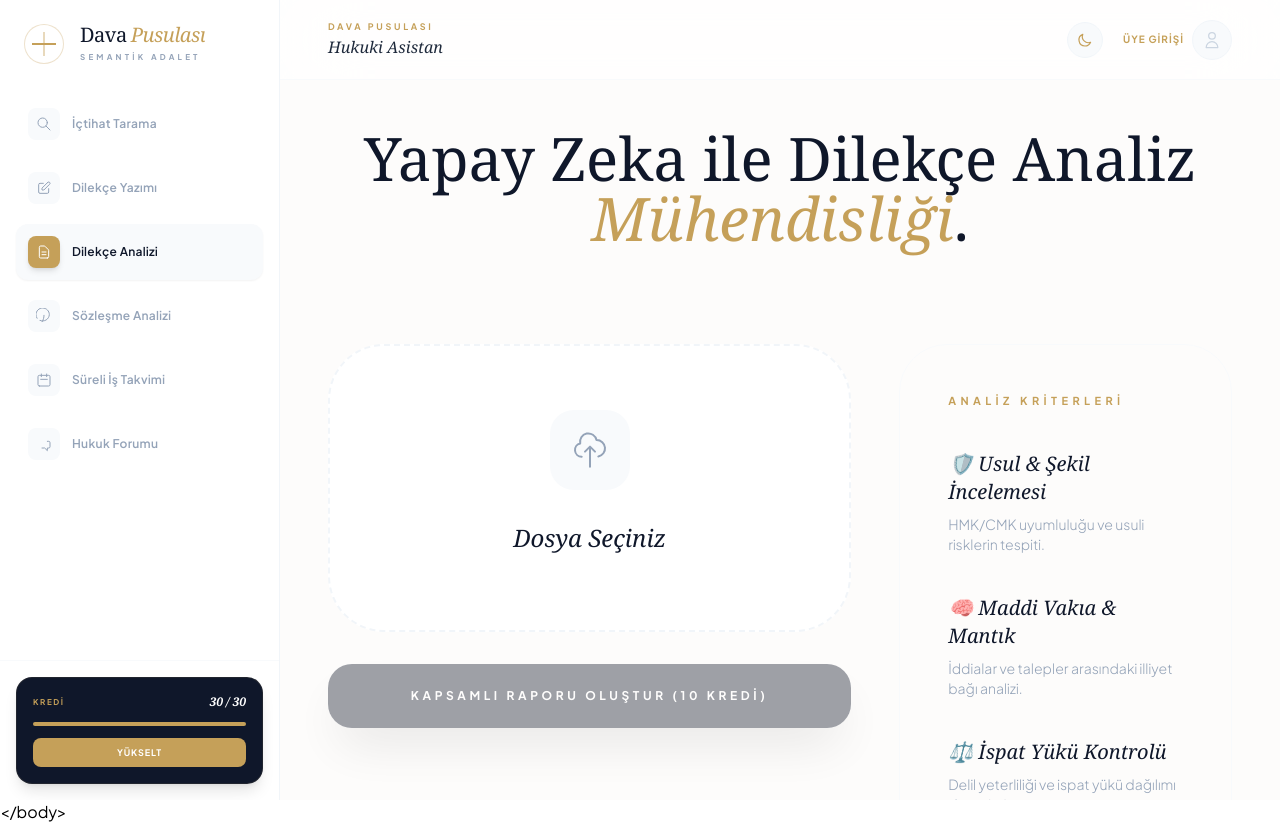
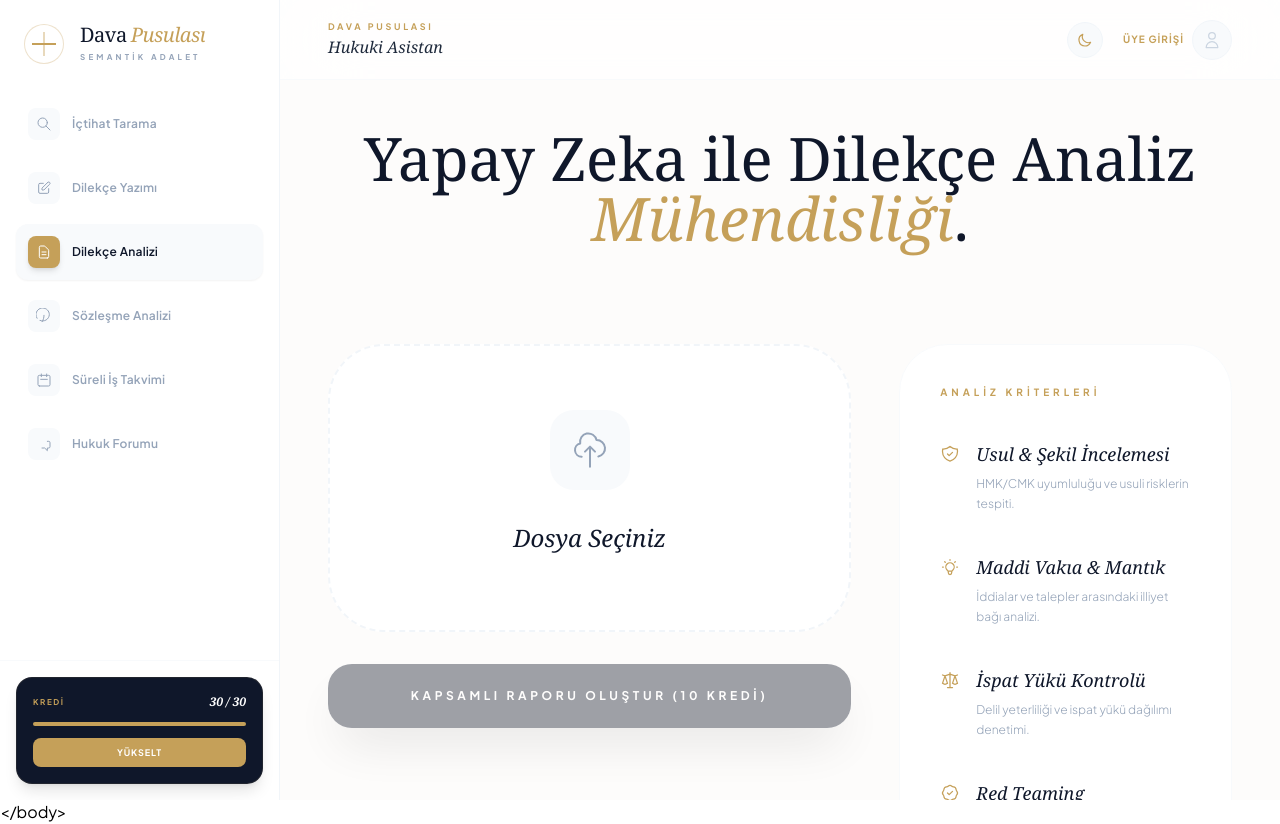
Before and after one commit to avefesavran-ux/dava-pusulasi, a React (Vite) app: page / in a window 1280 px wide. Both pictures are taken after a click on the button "Dilekçe Analizi". Built offline with nearby package versions, Linux system fonts and the light colour scheme.

Commit message:
Update LegalAnalyzer.tsx

```diff
--- a/components/LegalAnalyzer.tsx
+++ b/components/LegalAnalyzer.tsx
@@ -8,6 +8,17 @@ interface LegalAnalyzerProps {
   deductCredit: (amount?: number) => void;
   creditsRemaining: number;
 }
+
+// Minimalist SVG Icons
+const Icons = {
+  Shield: () => <svg className="w-5 h-5" fill="none" stroke="currentColor" viewBox="0 0 24 24"><path strokeLinecap="round" strokeLinejoin="round" strokeWidth="1.5" d="M9 12l2 2 4-4m5.618-4.016A11.955 11.955 0 0112 2.944a11.955 11.955 0 01-8.618 3.04A12.02 12.02 0 003 9c0 5.591 3.824 10.29 9 11.622 5.176-1.332 9-6.03 9-11.622 0-1.042-.133-2.052-.382-3.016z" /></svg>,
+  Brain: () => <svg className="w-5 h-5" fill="none" stroke="currentColor" viewBox="0 0 24 24"><path strokeLinecap="round" strokeLinejoin="round" strokeWidth="1.5" d="M9.663 17h4.673M12 3v1m6.364 1.636l-.707.707M21 12h-1M4 12H3m3.343-5.657l-.707-.707m2.828 9.9a5 5 0 117.072 0l-.548.547A3.374 3.374 0 0014 18.469V19a2 2 0 11-4 0v-.531c0-.895-.356-1.754-.988-2.386l-.548-.547z" /></svg>,
+  Scale: () => <svg className="w-5 h-5" fill="none" stroke="currentColor" viewBox="0 0 24 24"><path strokeLinecap="round" strokeLinejoin="round" strokeWidth="1.5" d="M3 6l3 1m0 0l-3 9a5.002 5.002 0 006.001 0M6 7l3 9M6 7l6-2m6 2l3-1m-3 1l-3 9a5.002 5.002 0 006.001 0M18 7l3 9m-3-9l-6-2m0-2v2m0 16V5m0 16H9m3 0h3" /></svg>,
+  Target: () => <svg className="w-5 h-5" fill="none" stroke="currentColor" viewBox="0 0 24 24"><path strokeLinecap="round" strokeLinejoin="round" strokeWidth="1.5" d="M9 12l2 2 4-4M7.835 4.697a3.42 3.42 0 001.946-.806 3.42 3.42 0 014.438 0 3.42 3.42 0 001.946.806 3.42 3.42 0 013.138 3.138 3.42 3.42 0 00.806 1.946 3.42 3.42 0 010 4.438 3.42 3.42 0 00-.806 1.946 3.42 3.42 0 01-3.138 3.138 3.42 3.42 0 00-1.946.806 3.42 3.42 0 01-4.438 0 3.42 3.42 0 00-1.946-.806 3.42 3.42 0 01-3.138-3.138 3.42 3.42 0 00-.806-1.946 3.42 3.42 0 010-4.438 3.42 3.42 0 00.806-1.946 3.42 3.42 0 013.138-3.138z" /></svg>,
+  Doc: () => <svg className="w-5 h-5" fill="none" stroke="currentColor" viewBox="0 0 24 24"><path strokeLinecap="round" strokeLinejoin="round" strokeWidth="1.5" d="M9 12h6m-6 4h6m2 5H7a2 2 0 01-2-2V5a2 2 0 012-2h5.586a1 1 0 01.707.293l5.414 5.414a1 1 0 01.293.707V19a2 2 0 01-2 2z" /></svg>,
+  Alert: () => <svg className="w-5 h-5" fill="none" stroke="currentColor" viewBox="0 0 24 24"><path strokeLinecap="round" strokeLinejoin="round" strokeWidth="1.5" d="M12 9v2m0 4h.01m-6.938 4h13.856c1.54 0 2.502-1.667 1.732-3L13.732 4c-.77-1.333-2.694-1.333-3.464 0L3.34 16c-.77 1.333.192 3 1.732 3z" /></svg>,
+  Pen: () => <svg className="w-5 h-5" fill="none" stroke="currentColor" viewBox="0 0 24 24"><path strokeLinecap="round" strokeLinejoin="round" strokeWidth="1.5" d="M15.232 5.232l3.536 3.536m-2.036-5.036a2.5 2.5 0 113.536 3.536L6.5 21.036H3v-3.572L16.732 3.732z" /></svg>
+};
 
 const LegalAnalyzer: React.FC<LegalAnalyzerProps> = ({ mode, deductCredit, creditsRemaining }) => {
   const [fileContent, setFileContent] = useState('');
@@ -20,7 +31,6 @@ const LegalAnalyzer: React.FC<LegalAnalyzerProps> = ({ mode, deductCredit, credi
 
   const processFile = useCallback(async (file: File) => {
     if (!file) return;
-
     const allowedExtensions = ['udf', 'xml', 'pdf', 'docx', 'txt'];
     const ext = file.name.split('.').pop()?.toLowerCase();
 
@@ -91,7 +101,7 @@ const LegalAnalyzer: React.FC<LegalAnalyzerProps> = ({ mode, deductCredit, credi
   return (
     <div className="space-y-24 reveal pb-32">
       <div className="text-center max-w-4xl mx-auto px-4">
-        <h2 className="text-5xl lg:text-6xl font-serif font-light text-slate-900 mb-8 leading-tight">
+        <h2 className="text-5xl lg:text-6xl font-serif font-light text-slate-900 dark:text-luxury-silver mb-8 leading-tight transition-colors duration-700">
           Yapay Zeka ile {mode === 'petition' ? 'Dilekçe Analiz' : 'Sözleşme İnceleme'} <span className="italic text-[#C5A059]">Mühendisliği</span>.
         </h2>
       </div>
@@ -102,18 +112,18 @@ const LegalAnalyzer: React.FC<LegalAnalyzerProps> = ({ mode, deductCredit, credi
             onDragOver={handleDragOver}
             onDragLeave={handleDragLeave}
             onDrop={handleDrop}
-            className={`luxury-card rounded-[3.5rem] p-16 text-center transition-all duration-700 bg-white relative overflow-hidden border-2 border-dashed ${
-              isDragging ? 'border-[#C5A059] scale-[1.02] bg-[#C5A059]/5' : 'border-slate-100 hover:border-[#C5A059]/30'
+            className={`luxury-card rounded-[3.5rem] p-16 text-center transition-all duration-700 bg-white dark:bg-luxury-charcoal relative overflow-hidden border-2 border-dashed ${
+              isDragging ? 'border-[#C5A059] scale-[1.02] bg-[#C5A059]/5' : 'border-slate-100 dark:border-slate-800 hover:border-[#C5A059]/30'
             }`}
           >
             <label htmlFor="file-upload" className="block cursor-pointer group">
               <div className="relative z-10">
                 <div className={`w-20 h-20 rounded-3xl flex items-center justify-center mx-auto mb-8 transition-all duration-700 ${
-                  isDragging ? 'bg-[#C5A059] text-white' : 'bg-slate-50 text-slate-400 group-hover:bg-[#C5A059] group-hover:text-white group-hover:-translate-y-2'
+                  isDragging ? 'bg-[#C5A059] text-white' : 'bg-slate-50 dark:bg-luxury-midnight text-slate-400 dark:text-luxury-steel group-hover:bg-[#C5A059] group-hover:text-white group-hover:-translate-y-2'
                 }`}>
                    <svg className="w-10 h-10" fill="none" stroke="currentColor" viewBox="0 0 24 24"><path strokeLinecap="round" strokeLinejoin="round" strokeWidth="1.2" d="M7 16a4 4 0 01-.88-7.903A5 5 0 1115.9 6L16 6a5 5 0 011 9.9M15 13l-3-3m0 0l-3 3m3-3v12" /></svg>
                 </div>
-                <h4 className="text-2xl font-serif italic text-slate-900 mb-3 truncate px-4">
+                <h4 className="text-2xl font-serif italic text-slate-900 dark:text-luxury-silver mb-3 truncate px-4">
                   {fileName || (isParsing ? 'İşleniyor...' : 'Dosya Seçiniz')}
                 </h4>
               </div>
@@ -124,30 +134,33 @@ const LegalAnalyzer: React.FC<LegalAnalyzerProps> = ({ mode, deductCredit, credi
           <button
             onClick={handleAnalyze}
             disabled={loading || !fileContent || creditsRemaining < 10 || isParsing}
-            className="w-full py-6 bg-slate-900 text-white font-bold rounded-3xl shadow-2xl hover:bg-[#C5A059] transition-all duration-700 disabled:opacity-40 flex items-center justify-center gap-5 text-xs tracking-[0.3em] uppercase active:scale-95"
+            className="w-full py-6 bg-slate-900 dark:bg-luxury-charcoal text-white font-bold rounded-3xl shadow-2xl hover:bg-[#C5A059] transition-all duration-700 disabled:opacity-40 flex items-center justify-center gap-5 text-xs tracking-[0.3em] uppercase active:scale-95"
           >
             {loading ? 'Analiz Ediliyor...' : 'Kapsamlı Raporu Oluştur (10 Kredi)'}
           </button>
         </div>
 
         <aside className="lg:col-span-2 space-y-10">
-          <div className="luxury-card rounded-[3rem] p-12 space-y-10 border border-slate-50">
-            <h5 className="text-[11px] uppercase tracking-[0.4em] font-black text-[#C5A059]">Analiz Kriterleri</h5>
+          <div className="luxury-card rounded-[3rem] p-10 space-y-10 border border-slate-50 dark:border-slate-800 bg-white dark:bg-luxury-midnight transition-colors">
+            <h5 className="text-[10px] uppercase tracking-[0.4em] font-black text-[#C5A059]">Analiz Kriterleri</h5>
             <div className="space-y-10">
               {(mode === 'petition' ? [
-                { title: '🛡️ Usul & Şekil İncelemesi', desc: 'HMK/CMK uyumluluğu ve usuli risklerin tespiti.' },
-                { title: '🧠 Maddi Vakıa & Mantık', desc: 'İddialar ve talepler arasındaki illiyet bağı analizi.' },
-                { title: '⚖️ İspat Yükü Kontrolü', desc: 'Delil yeterliliği ve ispat yükü dağılımı denetimi.' },
-                { title: '🎯 Red Teaming', desc: 'Karşı tarafın saldırabileceği zayıf noktaların simülasyonu.' }
+                { icon: <Icons.Shield />, title: 'Usul & Şekil İncelemesi', desc: 'HMK/CMK uyumluluğu ve usuli risklerin tespiti.' },
+                { icon: <Icons.Brain />, title: 'Maddi Vakıa & Mantık', desc: 'İddialar ve talepler arasındaki illiyet bağı analizi.' },
+                { icon: <Icons.Scale />, title: 'İspat Yükü Kontrolü', desc: 'Delil yeterliliği ve ispat yükü dağılımı denetimi.' },
+                { icon: <Icons.Target />, title: 'Red Teaming', desc: 'Karşı tarafın saldırabileceği zayıf noktaların simülasyonu.' }
               ] : [
-                { title: '📋 Sözleşme Röntgeni', desc: 'Sözleşmenin hukuki niteliği ve uygulanacak hukuk analizi.' },
-                { title: '🚨 Kırmızı Alarmlar', desc: 'Asimetrik riskler ve satır arası tehlikelerin tespiti.' },
-                { title: '🛡️ Beyaz Alanlar', desc: 'Eksik koruyucu hükümlerin ve boşlukların belirlenmesi.' },
-                { title: '✍️ Redlining', desc: 'Doğrudan alternatif/revize edilmiş madde taslakları.' }
+                { icon: <Icons.Doc />, title: 'Sözleşme Röntgeni', desc: 'Sözleşmenin hukuki niteliği ve uygulanacak hukuk analizi.' },
+                { icon: <Icons.Alert />, title: 'Kırmızı Alarmlar', desc: 'Asimetrik riskler ve satır arası tehlikelerin tespiti.' },
+                { icon: <Icons.Shield />, title: 'Beyaz Alanlar', desc: 'Eksik koruyucu hükümlerin ve boşlukların belirlenmesi.' },
+                { icon: <Icons.Pen />, title: 'Redlining', desc: 'Doğrudan alternatif/revize edilmiş madde taslakları.' }
               ]).map((item, i) => (
-                <div key={i}>
-                  <p className="font-serif italic text-xl text-slate-900 mb-2">{item.title}</p>
-                  <p className="text-sm text-slate-400 font-light">{item.desc}</p>
+                <div key={i} className="flex gap-4">
+                  <div className="text-[#C5A059] mt-1 shrink-0">{item.icon}</div>
+                  <div>
+                    <p className="font-serif italic text-lg text-slate-900 dark:text-luxury-silver mb-1.5">{item.title}</p>
+                    <p className="text-xs text-slate-400 dark:text-luxury-steel font-light leading-relaxed">{item.desc}</p>
+                  </div>
                 </div>
               ))}
             </div>
@@ -155,16 +168,10 @@ const LegalAnalyzer: React.FC<LegalAnalyzerProps> = ({ mode, deductCredit, credi
         </aside>
       </div>
 
-      {error && (
-        <div className="max-w-6xl mx-auto p-12 bg-red-50/50 border border-red-100 rounded-[3rem] text-red-800 text-center">
-          {error}
-        </div>
-      )}
-
       {analysisReport && (
         <div className="max-w-6xl mx-auto space-y-12 reveal">
           <div className="flex items-center justify-between px-8">
-            <h3 className="text-[11px] uppercase tracking-[0.6em] font-black text-slate-900">
+            <h3 className="text-[10px] uppercase tracking-[0.6em] font-black text-slate-900 dark:text-luxury-steel">
               {mode === 'petition' ? 'Stratejik Hukuki Check-Up Raporu' : 'Kapsamlı Due Diligence Raporu'}
             </h3>
             <button
@@ -175,17 +182,17 @@ const LegalAnalyzer: React.FC<LegalAnalyzerProps> = ({ mode, deductCredit, credi
             </button>
           </div>
 
-          <article className="luxury-card p-16 lg:p-24 rounded-[4rem] bg-white relative overflow-hidden">
-             <div className="absolute top-0 right-0 w-64 h-64 bg-slate-50 rounded-full -mr-32 -mt-32 blur-3xl opacity-50"></div>
-             <div className="relative z-10 prose prose-slate max-w-none">
-                <div className="font-serif text-xl lg:text-2xl leading-[1.8] text-slate-800 whitespace-pre-wrap text-justify selection:bg-[#C5A059]/20">
+          <article className="luxury-card p-16 lg:p-24 rounded-[4rem] bg-white dark:bg-[#060A10] relative overflow-hidden transition-all duration-700">
+             <div className="absolute top-0 right-0 w-64 h-64 bg-slate-50 dark:bg-luxury-midnight rounded-full -mr-32 -mt-32 blur-3xl opacity-50"></div>
+             <div className="relative z-10 prose prose-slate dark:prose-invert max-w-none">
+                <div className="font-serif text-xl lg:text-2xl leading-[1.8] text-slate-800 dark:text-luxury-silver whitespace-pre-wrap text-justify selection:bg-[#C5A059]/20">
                   {analysisReport}
                 </div>
              </div>
 
-             <div className="mt-20 pt-10 border-t border-slate-50 text-center">
-                <p className="text-[10px] text-slate-400 font-light italic max-w-lg mx-auto leading-relaxed">
-                  ⚠️ Bu rapor yapay zeka tarafından hazırlanan bir mütalaadır. Avukatın nihai sorumluluğu altındadır.
+             <div className="mt-20 pt-10 border-t border-slate-50 dark:border-slate-800/50 text-center">
+                <p className="text-[9px] text-slate-400 dark:text-luxury-steel font-light italic max-w-lg mx-auto leading-relaxed uppercase tracking-widest">
+                  Analiz Motoru: Dava Pusulası v2.5 / Semantik Hukuki Mütalaa
                 </p>
              </div>
           </article>
```
